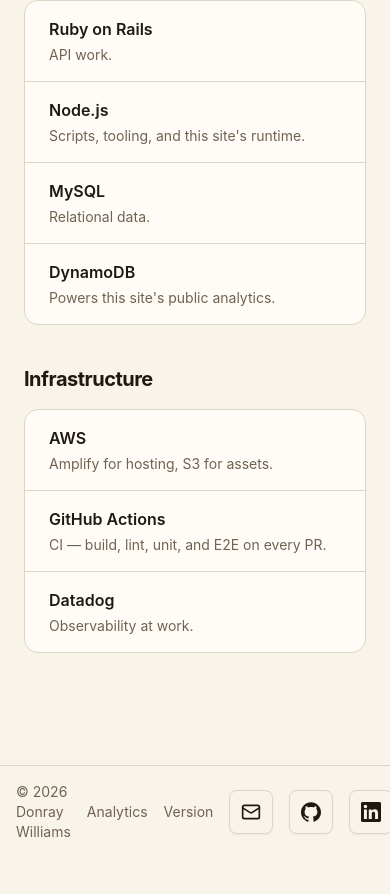
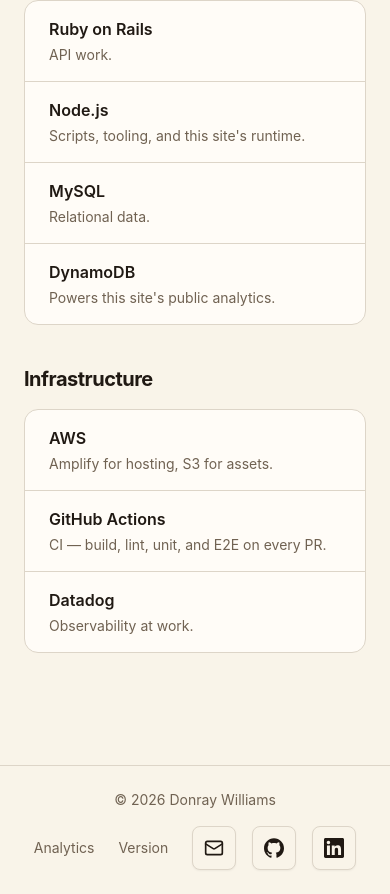
Before and after one commit to wdonray/donray.dev, a Next.js app: page /uses in a window 390 px wide. Shown: the part 1498-2392 px from the top of the page. Before the commit the page ends 2356 px from the top, so only its background shows below. Built offline with nearby package versions, Linux system fonts and the light colour scheme.

Commit message:
fix: uncramp mobile footer
Footer was a single row on all viewports — cramped on mobile. Now
stacks vertically with generous padding on mobile (py-6, gap-6),
single row on md+. Reviewed via local screenshot.

```diff
--- a/src/components/footer.tsx
+++ b/src/components/footer.tsx
@@ -29,12 +29,12 @@
       className="border-t border-border mt-16 bg-background"
       role="contentinfo"
     >
-      <div className="w-full px-4 md:px-8 py-4">
-        <div className="flex flex-row items-center justify-between gap-4">
+      <div className="w-full px-4 md:px-8 py-6 md:py-4">
+        <div className="flex flex-col md:flex-row items-center justify-between gap-4 md:gap-4">
           <div className="text-sm text-muted-foreground">
             © {new Date().getFullYear()} Donray Williams
           </div>
-          <div className="flex items-center gap-4">
+          <div className="flex items-center gap-6 md:gap-4">
             <Link
               href="/analytics"
               className="text-sm text-muted-foreground hover:text-foreground transition-colors"
```
